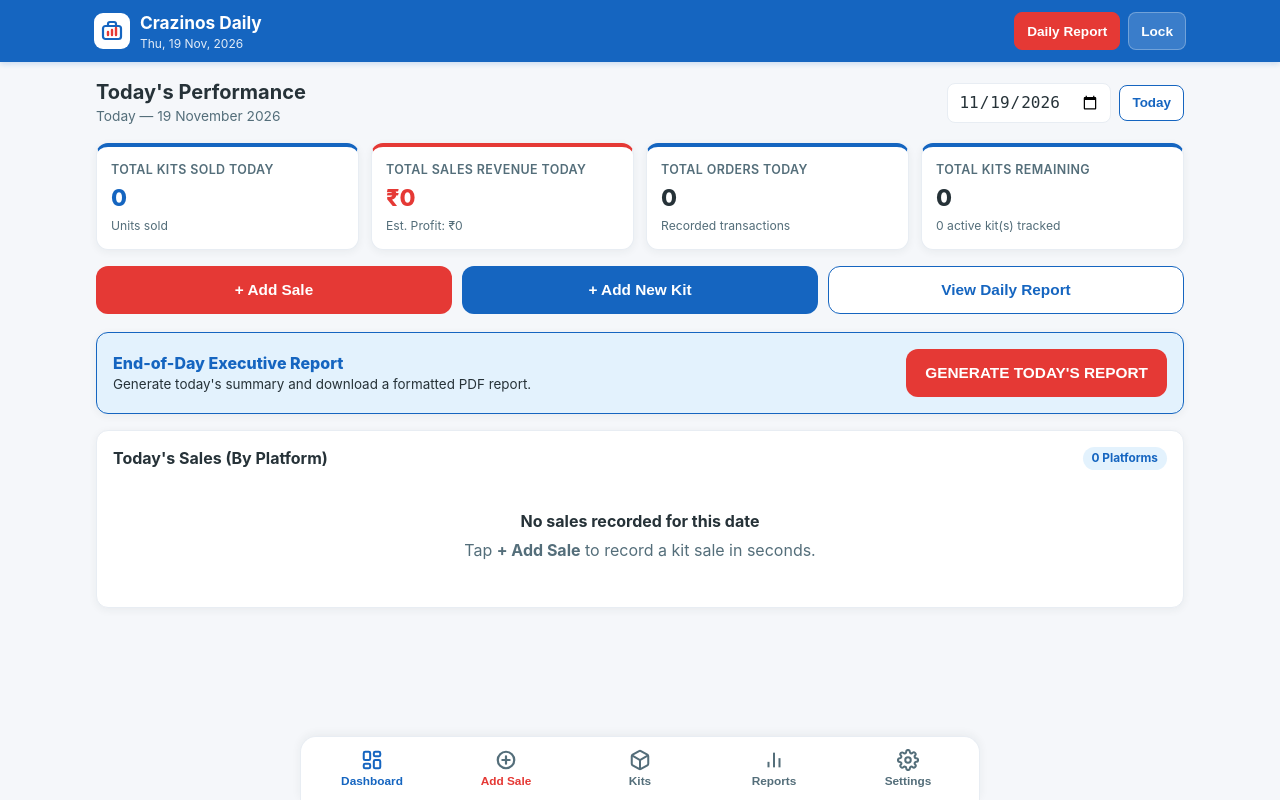
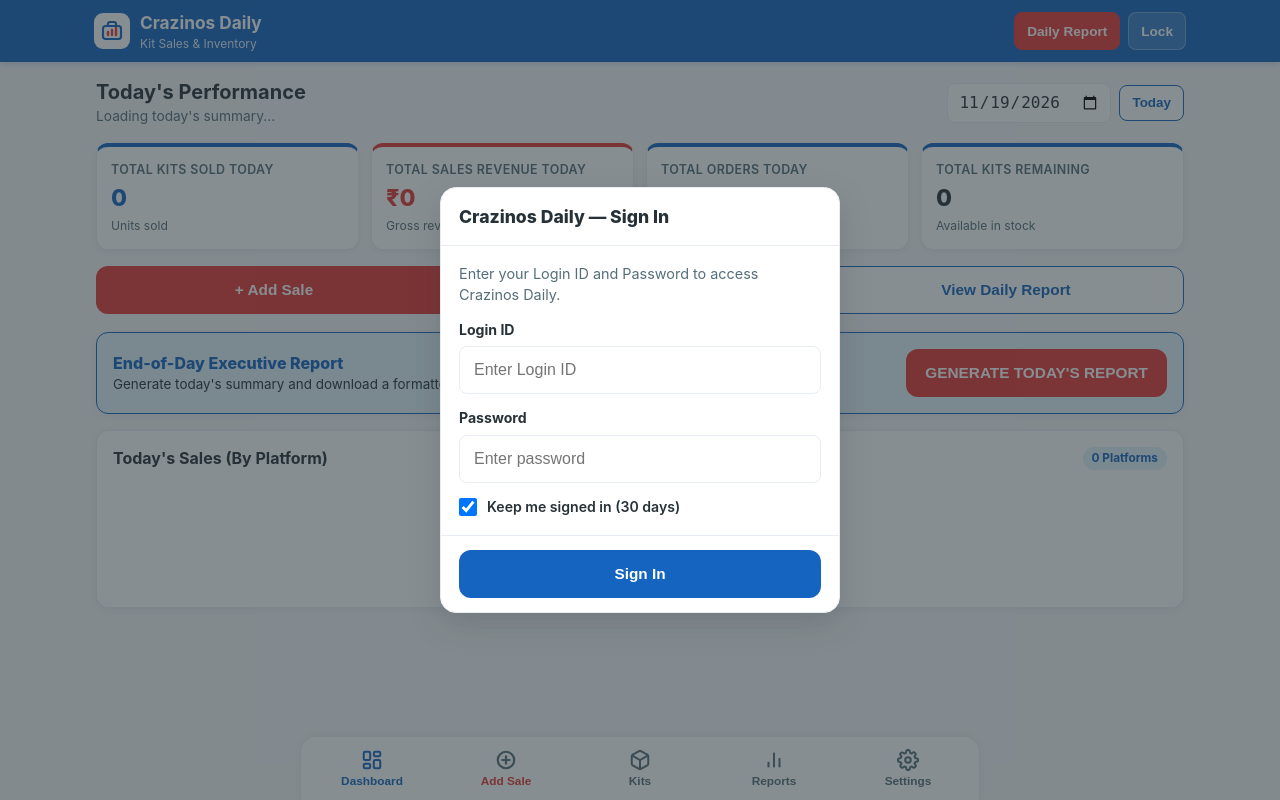
Before and after one commit to DEBABRATA1331/crazinosdaily, a Flask app: page / in a window 1280 px wide. Run offline with Flask 3, Linux system fonts and the light colour scheme; data comes from the database, SQL or seed files in the repository; data that the repository does not hold is empty.

Commit message:
Add Login ID and Password authentication with persistent 30-day session

```diff
--- a/app.py
+++ b/app.py
@@ -1,4 +1,5 @@
 import csv
+import hmac
 import io
 import json
 import os
@@ -30,6 +31,9 @@ from database import (
 
 app = Flask(__name__)
 app.secret_key = os.environ.get("FLASK_SECRET_KEY", "kit-sales-secret-key-2026-pwa")
+app.config["PERMANENT_SESSION_LIFETIME"] = timedelta(days=30)
+app.config["SESSION_COOKIE_HTTPONLY"] = True
+app.config["SESSION_COOKIE_SAMESITE"] = "Lax"
 
 _db_initialized = False
 
@@ -161,15 +165,31 @@ def auth_status():
 @app.route("/api/auth/login", methods=["POST"])
 def auth_login():
     data = request.get_json(silent=True) or {}
-    password = str(data.get("password", "")).strip()
+    username = str(data.get("username", "")).strip()
+    password = str(data.get("password", ""))
+    remember = bool(data.get("remember", True))
+
     settings = get_settings_dict()
+    expected_user = os.environ.get("ADMIN_USERNAME") or settings.get(
+        "admin_username", "#$%crazinos0718"
+    )
+    env_password = os.environ.get("ADMIN_PASSWORD")
     pw_hash = settings.get("admin_password_hash", "")
 
-    if check_password_hash(pw_hash, password):
+    user_ok = hmac.compare_digest(username, expected_user)
+    if env_password:
+        pw_ok = hmac.compare_digest(password, env_password) or (
+            bool(pw_hash) and check_password_hash(pw_hash, password)
+        )
+    else:
+        pw_ok = bool(pw_hash) and check_password_hash(pw_hash, password)
+
+    if user_ok and pw_ok:
+        session.permanent = remember
         session["admin_logged_in"] = True
         session["is_locked"] = False
         return jsonify({"success": True, "message": "Logged in successfully"})
-    return jsonify({"error": "Invalid administrator password"}), 401
+    return jsonify({"error": "Invalid Login ID or Password"}), 401
 
 
 @app.route("/api/auth/lock", methods=["POST"])
--- a/database.py
+++ b/database.py
@@ -60,9 +60,13 @@ DEFAULT_SETTINGS = {
     "timezone": "Asia/Kolkata",
     "stock_tracking_enabled": "1",
     "profit_calculation_enabled": "1",
-    "admin_username": "admin",
-    "admin_password_hash": generate_password_hash("admin123"),
-    "require_auth": "0",
+    "admin_username": os.environ.get("ADMIN_USERNAME", "#$%crazinos0718"),
+    "admin_password_hash": (
+        generate_password_hash(os.environ["ADMIN_PASSWORD"])
+        if os.environ.get("ADMIN_PASSWORD")
+        else "scrypt:32768:8:1$o8nQHvXFdbaWglVR$f18eeb6ca3902149a2aae7808987be8889eadda4693e58f4b90285cfc29f10fc124dc64aca6aa42a6549aa5ee9903843e479040f300e314c8d12f422e2ea5113"
+    ),
+    "require_auth": "1",
 }
 
 
--- a/static/app.js
+++ b/static/app.js
@@ -1706,21 +1706,23 @@ async function lockDashboard() {
 
 async function submitAdminLogin(event) {
   event.preventDefault();
+  const username = document.getElementById('loginUsernameInput').value.trim();
   const pw = document.getElementById('loginPasswordInput').value;
+  const remember = Boolean(document.getElementById('loginRememberMe')?.checked);
   try {
     const res = await fetch('/api/auth/login', {
       method: 'POST',
       headers: { 'Content-Type': 'application/json' },
-      body: JSON.stringify({ password: pw })
+      body: JSON.stringify({ username, password: pw, remember })
     });
     const data = await res.json();
     if (!res.ok) {
-      showToast(data.error || 'Invalid password', true);
+      showToast(data.error || 'Invalid Login ID or Password', true);
       return;
     }
     document.getElementById('loginPasswordInput').value = '';
     closeModal('authLockModal');
-    showToast('Dashboard unlocked');
+    showToast('Signed in to Crazinos Daily');
     await loadBootstrapData();
     await loadDashboard();
   } catch (err) {
--- a/templates/index.html
+++ b/templates/index.html
@@ -587,7 +587,7 @@
         <div class="card-title">Administrator Security</div>
         <form onsubmit="changeAdminPassword(event)" class="form-row" style="align-items:end;">
           <div class="form-group" style="margin-bottom:0;">
-            <label class="form-label" for="adminCurrentPassword">Current Password (default: admin123)</label>
+            <label class="form-label" for="adminCurrentPassword">Current Password</label>
             <input type="password" id="adminCurrentPassword" class="form-control" placeholder="Current password" required />
           </div>
           <div class="form-group" style="margin-bottom:0;">
@@ -885,20 +885,28 @@
   <div id="authLockModal" class="modal-backdrop" role="dialog" aria-modal="true">
     <div class="modal-dialog" style="max-width:400px;">
       <div class="modal-header">
-        <h2 class="modal-title">Administrator Access</h2>
+        <h2 class="modal-title">Crazinos Daily — Sign In</h2>
       </div>
-      <form onsubmit="submitAdminLogin(event)">
+      <form onsubmit="submitAdminLogin(event)" autocomplete="on">
         <div class="modal-body">
           <p style="font-size:0.9rem; color:var(--muted-text); margin-bottom:14px;">
-            Enter your administrator password to unlock Crazinos Daily. (Default password: <code>admin123</code>)
+            Enter your Login ID and Password to access Crazinos Daily.
           </p>
-          <div class="form-group" style="margin-bottom:0;">
+          <div class="form-group">
+            <label class="form-label" for="loginUsernameInput">Login ID</label>
+            <input type="text" id="loginUsernameInput" name="username" autocomplete="username" class="form-control" placeholder="Enter Login ID" required />
+          </div>
+          <div class="form-group">
             <label class="form-label" for="loginPasswordInput">Password</label>
-            <input type="password" id="loginPasswordInput" class="form-control" placeholder="Enter password" required />
+            <input type="password" id="loginPasswordInput" name="password" autocomplete="current-password" class="form-control" placeholder="Enter password" required />
           </div>
+          <label style="display:flex; align-items:center; gap:10px; font-weight:600; font-size:0.88rem; cursor:pointer;">
+            <input type="checkbox" id="loginRememberMe" checked style="width:18px; height:18px;" />
+            <span>Keep me signed in (30 days)</span>
+          </label>
         </div>
         <div class="modal-footer">
-          <button type="submit" class="btn btn-blue btn-block">Unlock Dashboard</button>
+          <button type="submit" class="btn btn-blue btn-block">Sign In</button>
         </div>
       </form>
     </div>
```
